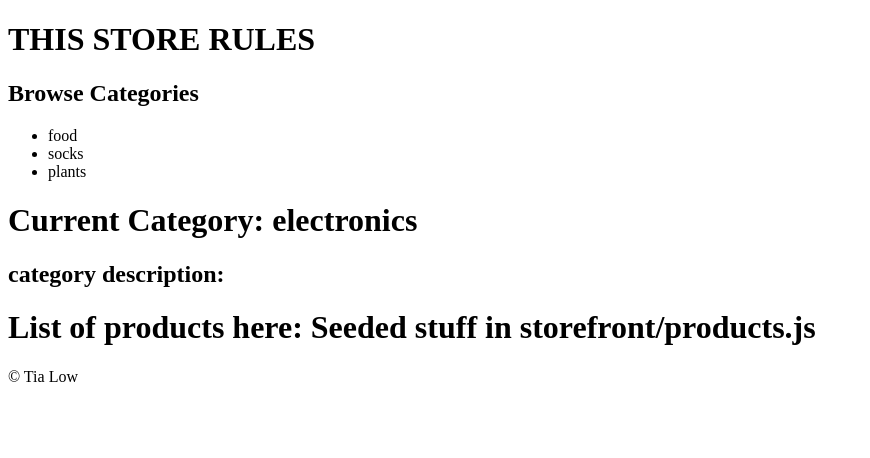
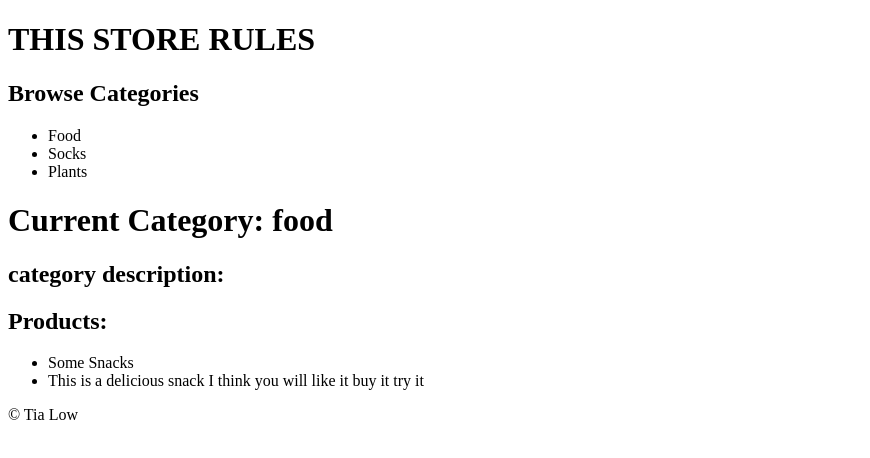
Before and after one commit to 401-advanced-javascript-tia/storefront, a React (Create React App) app: page / in a window 1280 px wide. Shown: the top 458 px of the page, without its empty margins (0-870 px from the left). Built offline with nearby package versions, Linux system fonts and the light colour scheme.

Commit message:
Switched branches, handled state change for products

```diff
--- a/src/components/storefront/categories.js
+++ b/src/components/storefront/categories.js
@@ -1,5 +1,6 @@
 import React from 'react';
 import { connect } from 'react-redux';
+import { chooseCategory } from '../../store/products-categories.js';
 
 function Categories(props) {
 
@@ -12,9 +13,9 @@ function Categories(props) {
     <h2>Browse Categories</h2>
     <ul>
 
-    {Object.keys(props.categories).map(category => (
+    {props.categories.map(category => (
 
-      <li>{category}</li>
+      <li key={category.normalizedName} onClick={() => props.chooseCategory(category.normalizedName)}>{category.displayName}</li>
 
       ))}
 
@@ -32,4 +33,8 @@ const mapStateToProps = (state) => {
   }
 }
 
-export default connect(mapStateToProps) (Categories);
+const mapDispatchToProps = {
+  chooseCategory,
+}
+
+export default connect(mapStateToProps, mapDispatchToProps) (Categories);
--- a/src/components/storefront/current-category.js
+++ b/src/components/storefront/current-category.js
@@ -2,6 +2,8 @@ import React from 'react';
 import { connect } from 'react-redux';
 
 function CurrentCategory(props) {
+
+  console.log('++++PROPS in CurrentCategory', props);
 
   return (
     <>
--- a/src/components/storefront/products.js
+++ b/src/components/storefront/products.js
@@ -1,24 +1,77 @@
 import React from 'react';
-// import { connect } from 'react-redux';
+import { connect } from 'react-redux';
 
-function Products() {
+function Products(props) {
 
-  const props = {
-    products: 'Seeded stuff in storefront/products.js',
-  }
+  console.log('#### props in Products module:', props);
+
+  // const props = {
+  //   products: 'Seeded stuff in storefront/products.js',
+  // }
+
+  const productList = props.state.products.filter(product => product.category === props.state.activeCategory);
+
+  // productList is now an array of objects that have that category name
+
+  console.log('productList : ', productList);
+
 
   return (
     <>
-    <h1>List of products here: {props.products}</h1>
+    <h2>Products:</h2>
+
+    <ul>
+
+
+    {productList.map(product => (
+      <>
+
+      <li>{product.name}</li>
+      <li>{product.description}</li>
+
+      </>
+
+      ))}
+
+
+    </ul>
+
+
+
+{/*
+    <ul>
+
+      {props.state.products.map(product => (
+
+        if(product.category === props.state.activeCategory) {
+
+          <li key={}>{product}</li>
+
+        }
+
+      ))}
+
+
+
+
+    </ul> */}
     </>
   )
+
+
+
+
+
 }
 
 // use state.___ name of the reduce when we combined reducers
-// const mapStateToProps = (state) => {
-//   return {
-//     activeCategory: state.products.activeCategory,
-//   }
-// }
+const mapStateToProps = (state) => {
 
-export default Products;
+  console.log('----- state in products module:', state);
+
+  return {
+    state: state.products,
+  }
+}
+
+export default connect(mapStateToProps) (Products);
--- a/src/store/products-categories.js
+++ b/src/store/products-categories.js
@@ -1,47 +1,47 @@
 // define initial state, this will have stuff for products and categories
 
 const initialState = {
-  categories: {
-    food: {
+  categories: [
+    {
       normalizedName: 'food',
-      displayName: 'Food Stuffs',
+      displayName: 'Food',
       description: 'Noms and noms and more noms',
     },
-    socks: {
+    {
       normalizedName: 'socks',
-      displayName: 'All the Socks',
+      displayName: 'Socks',
       description: 'Tall socks, short socks, sneaker socks, birkenstocks',
     },
-    plants: {
+    {
       normalizedName: 'plants',
-      displayName: 'Plant Things',
+      displayName: 'Plants',
       description: 'live plants fake plants green plants yellow plants',
     },
-  },
-  activeCategory: 'electronics',
-  products: {
-    snack: {
+  ],
+  activeCategory: 'food',
+  products: [
+    {
       category: 'food',
       name: 'Some Snacks',
       description: 'This is a delicious snack I think you will like it buy it try it',
       price: '1.99',
       inventoryCount: 10,
     },
-    tallSock: {
+    {
       category: 'socks',
       name: 'Toe Socks',
       description: 'Socks with a cozy spot for each toe',
       price: '7.99',
       inventoryCount: 20,
     },
-    fern: {
+    {
       category: 'plants',
       name: 'Fern',
       description: 'Fun little maidenhair fern for your home',
       price: '4.99',
       inventoryCount: 30,
     },
-  }
+  ]
 }
 
 // define reducer
@@ -54,6 +54,16 @@ export default (state = initialState, action) => {
 
   switch(type) {
 
+    case 'CATEGORYCHOSEN':
+
+    console.log('CATEGORY CHOSEN:', payload);
+    // I'm getting the name of the thing that was clicked on, what now!
+
+    let activeCategory = payload;
+
+    return {...state, activeCategory };
+
+
     default:
       return state;
   }
@@ -63,3 +73,10 @@ export default (state = initialState, action) => {
 
 // TODO
 // define action creators, function that gives you the action object
+
+export const chooseCategory = (category) => {
+  return {
+    type: 'CATEGORYCHOSEN',
+    payload: category,
+  };
+};
```
